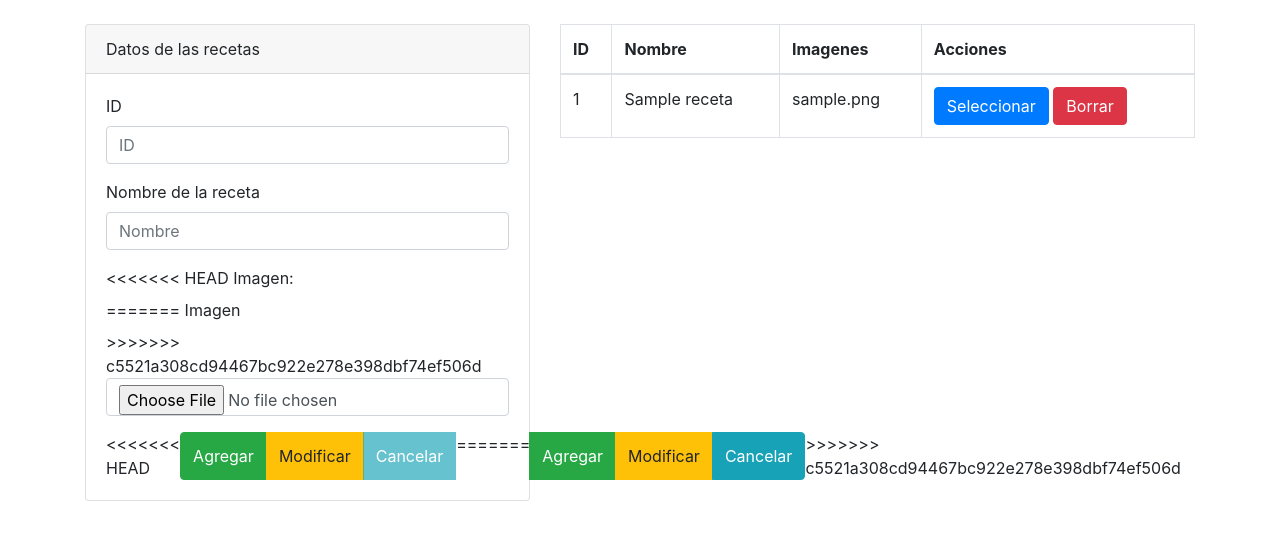
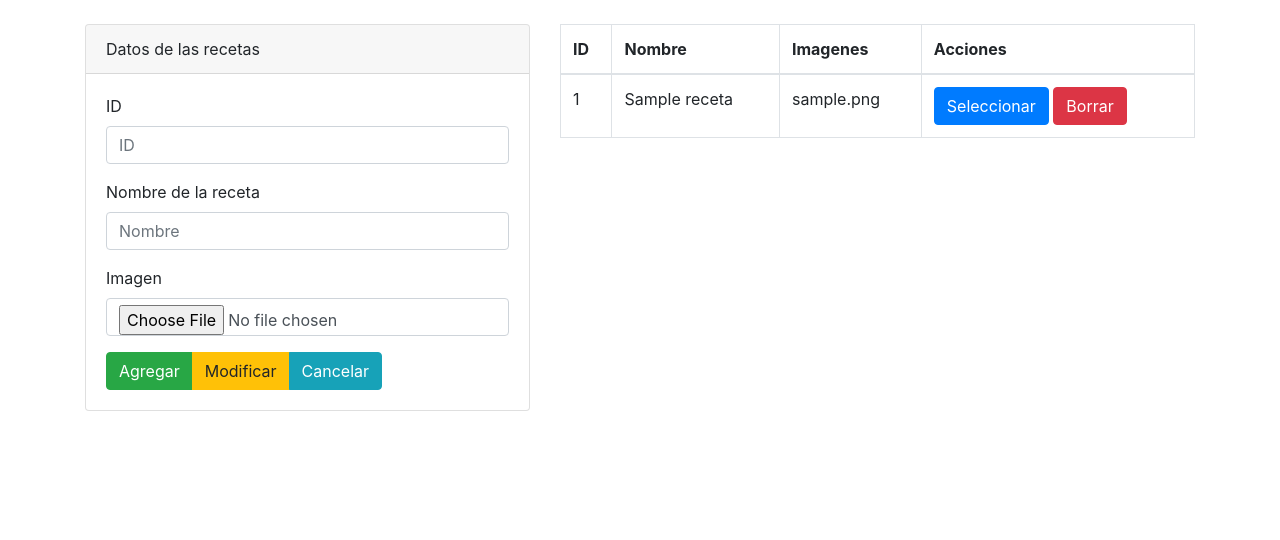
Before and after one commit to Danteroll/Proyecto_recetario, a PHP site: page /sitiowebqrk/administrador/seccion/productos.php in a window 1280 px wide. Shown: the part 56-596 px from the top of the page. Run offline with PHP 8.4, Linux system fonts and the light colour scheme; tables that the repository leaves empty or names only in its code hold one stand-in row (values such as "Sample post").

Commit message:
Revert "Merge branch 'main' of https://github.com/Danteroll/Proyecto_recetario"
This reverts commit d4891e699195da5bdafe8579421da81c6f737f59, reversing
changes made to 2ddebbcc7a1e15c28006b4c907ea9840f36cf982.

```diff
--- a/sitiowebqrk/administrador/config/bd.php
+++ b/sitiowebqrk/administrador/config/bd.php
@@ -2,10 +2,10 @@
 $host="localhost";
 $bd="sitio";
 $usuario="root";
-$contrasena="";
+$contraseña="";
 
 try {
-    $conexion=new PDO("mysql:host=$host;dbname=$bd",$usuario,$contrasena);
+    $conexion=new PDO("mysql:host=$host;dbname=$bd",$usuario,$contraseña);
 
 } catch (Exception $ex) {
     echo $ex->getMessag();
--- a/sitiowebqrk/administrador/seccion/productos.php
+++ b/sitiowebqrk/administrador/seccion/productos.php
@@ -11,20 +11,21 @@ include("../config/bd.php");
 switch ($accion){
 
     case "Agregar":
-        $sentenciaSQL= $conexion->prepare("INSERT INTO recetas (nombre,imagen) VALUES (:nombre,:imagen);");
+        $sentenciaSQL= $conexion->prepare("INSERT INTO `recetas` (nombre,imagen) VALUES (:nombre,:imagen);");
         $sentenciaSQL->bindParam(':nombre',$txtNombre);
 
         $fecha = new DateTime();
-        $nombreArchivo = ($txtImagen!="")?$fecha->getTimestamp()."_".$_FILES["txtImagen"]["name"]:"imagen.jpg";
+        $nombreArchivo=($txtImagen!="")?$fecha->getTimestamp()."_".$_FILES["txtImagen"]["name"]:"imagen.jpg";
 
         $tmpImagen=$_FILES["txtImagen"]["tmp_name"];
 
         if($tmpImagen!=""){
-            move_uploaded_file($tmpImagen, "../../img1/" .$nombreArchivo);
+            move_uploaded_file($tmpImagen,"../../img1/".$nombreArchivo);
         }
 
-        $sentenciaSQL->bindParam(':imagen',$nombreArchivo);
+        $sentenciaSQL->bindParam(':imagen',$txtImagen);
         $sentenciaSQL->execute();
+        header("Location:productos.php");
         break;
 
     case "Modificar":
@@ -35,12 +36,32 @@ switch ($accion){
         $sentenciaSQL->execute();
 
         if($txtImagen!=""){
-            $sentenciaSQL=$conexion->prepare("UPDATE recetas SET imagen=:imagen WHERE id=:id");
+
+            $fecha = new DateTime();
+            $nombreArchivo=($txtImagen!="")?$fecha->getTimestamp()."_".$_FILES["txtImagen"]["name"]:"imagen.jpg";
+            $tmpImagen=$_FILES["txtImagen"]["tmp_name"];
+
+            move_uploaded_file($tmpImagen,"../../img/".$nombreArchivo);
+
+            $sentenciaSQL=$conexion->prepare("SELECT imagen FROM recetas WHERE id=:id");
+            $sentenciaSQL->bindParam(':id',$txtID);
+            $sentenciaSQL->execute();
+            $recetas=$sentenciaSQL->fetch(PDO::FETCH_LAZY);
+
+            if( isset($recetas["imagen"]) &&($recetas["imagen"]!="imagen.jpg") ){
+
+                if(file_exists("../../img/".$recetas["imagen"])){
+
+                    unlink("../../img/".$recetas["imagen"]);
+                }
+            }
+
+            $sentenciaSQL=$conexion->prepare("UPDATE recetas SET nombre=:nombre WHERE id=:id");
             $sentenciaSQL->bindParam(':imagen',$txtImagen);
             $sentenciaSQL->bindParam(':id',$txtID);
             $sentenciaSQL->execute();
         }
-
+        header("Location:productos.php");
         //echo "Presionado boton modificar";
             break;
 
@@ -106,37 +127,18 @@ switch ($accion){
         </div>
 
         <div class = "form-group">
-<<<<<<< HEAD
-        <label for="txtNombre">Imagen:</label>
-
-        <?php echo $txtImagen; ?>
-</br>
-
-        <?php if($txtImagen!=""){?>
-
-            <img src="../../img1/<?php echo $txtImagen?>" width="50" alt="" srcset="">
-
-        <?php } ?>
-=======
         <label for="txtNombre">Imagen</label>
 
 </br>
         <?php echo $txtImagen?>
->>>>>>> c5521a308cd94467bc922e278e398dbf74ef506d
 
         <input type="file" class="form-control" name="txtImagen" id="txtImagen" placeholder="Nombre">
         </div>
 
         <div class="btn-group" role="group" aria-label="">
-<<<<<<< HEAD
-            <button type="submit" name="accion" <?php echo ($accion=="Selecionar")?"disabled":""; ?> value="Agregar" class="btn btn-success">Agregar</button>
-            <button type="submit" name="accion" value="Modificar" class="btn btn-warning">Modificar</button>
-            <button type="submit" name="accion" <?php echo ($accion!="Selecionar")?"disabled":""; ?> value="Cancelar" class="btn btn-info">Cancelar</button>
-=======
             <button type="submit" name="accion" value="Agregar" class="btn btn-success">Agregar</button>
             <button type="submit" name="accion" value="Modificar" class="btn btn-warning">Modificar</button>
             <button type="submit" name="accion" value="Cancelar" class="btn btn-info">Cancelar</button>
->>>>>>> c5521a308cd94467bc922e278e398dbf74ef506d
         </div>
 
         </form>
```
Also changed, not shown: sitiowebqrk/img1/1681090926_Captura.PNG (deleted), sitiowebqrk/img1/1681092913_Captura1.PNG (deleted), sitiowebqrk/img1/1681093213_descarga.jfif (deleted).
